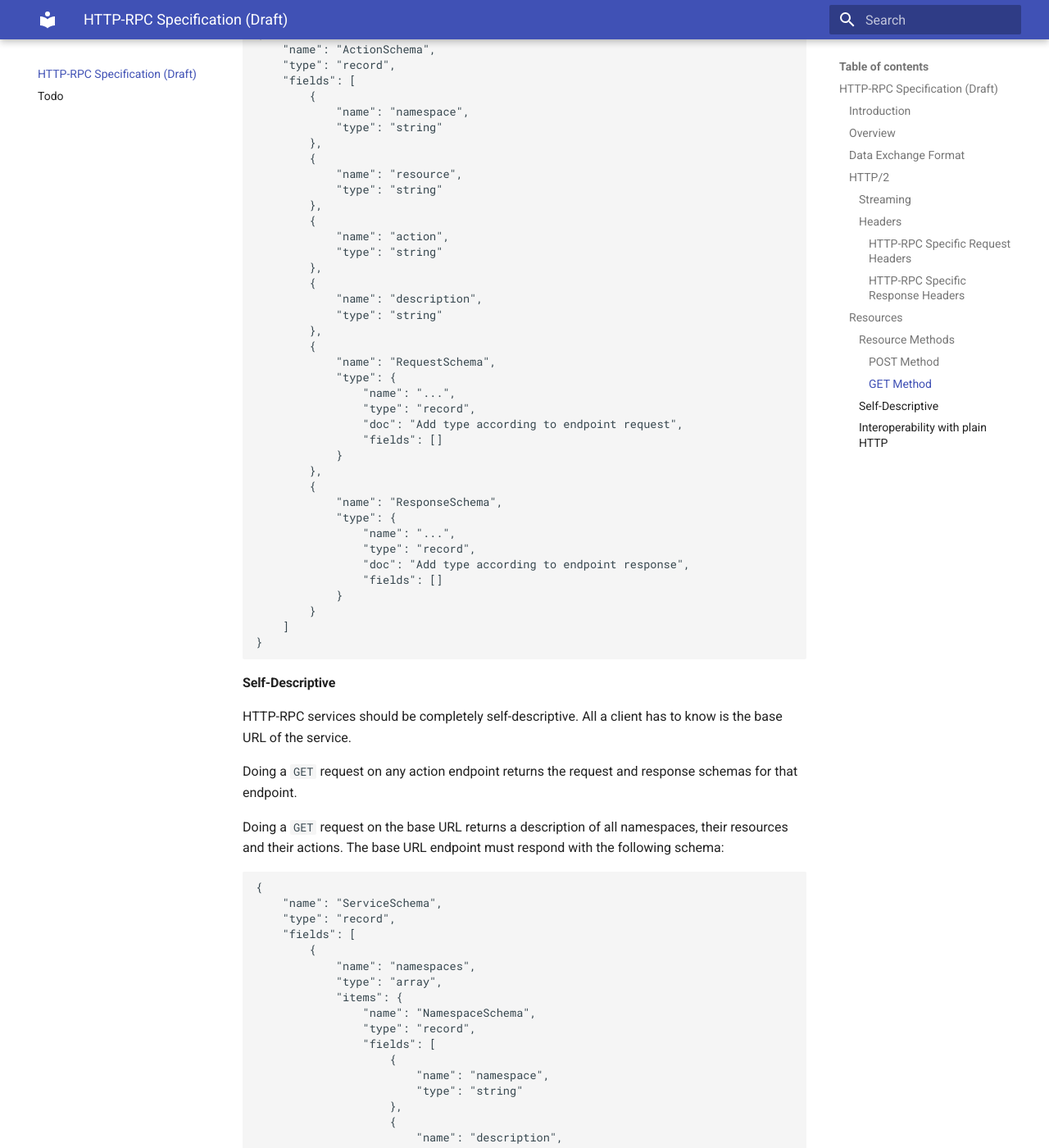
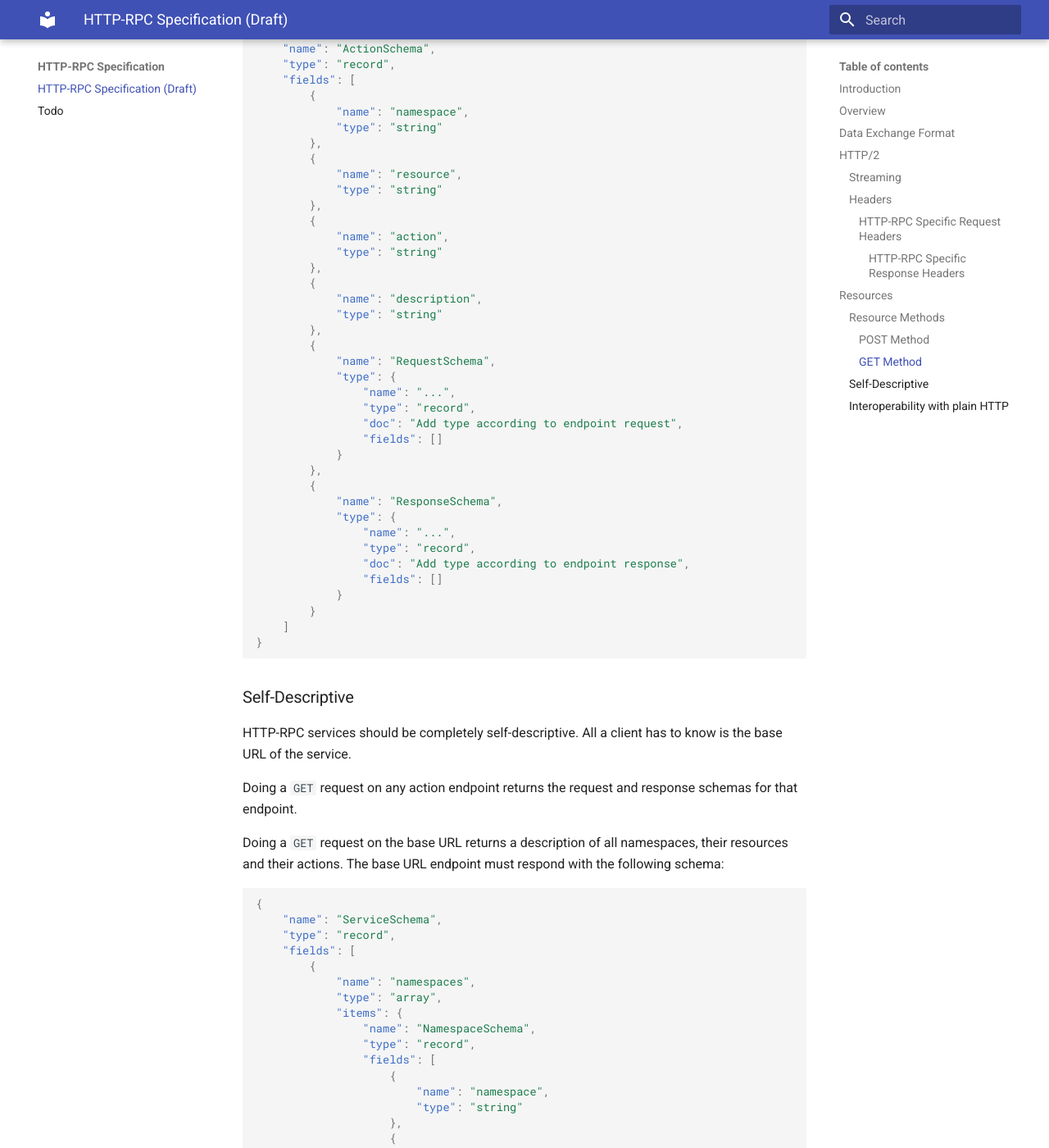
Before and after one commit to Panaetius/http-rpc-spec, an MkDocs documentation site: the page built from docs/index.md, in a window 1280 px wide and 1400 px high, scrolled down 4202 px. Shown: the whole window at 82% size. Built offline with MkDocs 1.6.1 and Material for MkDocs 9.7.7, drawn with Linux system fonts in a browser that asks for light colours; some of the changed text lies outside the part shown.

Commit message:
switch to mkdocs

````diff
--- a/docs/index.md
+++ b/docs/index.md
@@ -1,18 +1,13 @@
 ---
 title: HTTP-RPC Specification (Draft)
 ---
-
-## HTTP-RPC Specification (Draft)
-
-* toc
-{:toc}
-### Introduction
+## Introduction
 
 This is the specification for HTTP-RPC, an architectural style for modeling web services in a flexible, scalable, portable, simple and realiable way. HTTP-RPC is easy for humans to understand and develop and easy for machines to parse and interact with. Its aim is to capture and formalize approaches to web services commonly encountered in the wild and that web services organically tend to evolve towards over time, but in a structured and maintainable way.
 
 At its core, HTTP-RPC defines how endpoints should be structured and how to interact with them and with each other, how errors should be handled, how data exchange happens and how this get documented.
 
-### Overview
+## Overview
 
 HTTP-RPC is a standard for creating resource-oriented service endpoints that
 support RPC style interaction. It defines how these endpoints should be
@@ -24,22 +19,22 @@
 implementations to stay as homogeneous as possible, improving portability over
 existing RPC approaches.
 
-### Data Exchange Format
+## Data Exchange Format
 
 HTTP-RPC uses [Avro](https://avro.apache.org/) as its data exchange format. Avro itself already defines ways of RPC communication, but HTTP-RPC aims to fit the context of modern service-oriented architectures better than a single-point RPC service like Avros can. It also tries to cover use-cases that are left unspecified in an RPC specification like Avro.
 
 Avro is used as the data exchange format because it fully supports plain JSON, allowing developers to use existing tools and knowledge, but also supports its heavily optimized binary format that can greatly improve performance and reduce bandwidth. It's support for type safety, schemas and schema evolution also adresses many issues that can be seen in modern webservices, making it a great fit for the purposes of HTTP-RPC.
 
 
-### HTTP/2
+## HTTP/2
 
 All HTTP-RPC servers must support HTTP/2. This allows a single connection to be used for all requests, in parallel, due to HTTP/2 multiplexing as well as allowing binary data to be sent or streamed more efficiently. HTTP/1.1 can be offered as a fallback if a client doesn't support HTTP/2, but is not strictly required.
 
-#### Streaming
+### Streaming
 
 In addition to normal request-response  communication, HTTP-RPC also supports streaming of requests/responses using HTTP/2 streams. Request streams, response streams and bidirectional streaming are supported.
 
-#### Headers
+### Headers
 
 Most HTTP Request headers should work as normal with HTTP-RPC. Headers starting with `http-rpc-` are reserved for future use by the protocol.
 
@@ -47,7 +42,7 @@
 
 Similarily, HTTP Response headers should also work as expected.
 
-##### HTTP-RPC Specific Request Headers
+#### HTTP-RPC Specific Request Headers
 
 - **http-rpc-timeout**: Timeout for the request, after which the server must cancel it and return an error response. Positive integer followed by a unit, e.g. `15s`. Allowed units are `H`(hour), `M`(minute), `s`(second), `m`(millisecond).
 - **http-rpc-compression**: Compression to use in the response, defaults to `none`. Possible values are `none`(No Compression), `gzip` (GZip compression), `zstd` (ZStandard compression), `snappy` (snappy compression). Custom compressions can also be added and supported by implementations.
@@ -56,11 +51,11 @@
 
 - **http-rpc-compression**: Compression used in the response. Possible values are `none`(No Compression), `gzip` (GZip compression), `zstd` (ZStandard compression), `snappy` (snappy compression). Custom compressions can also be added and supported by implementations.
 
-### Resources
+## Resources
 
 HTTP-RPC uses normal URL endpoints, with paths that follow the schema
 
-![URl schema](/assets/img/url-schema.svg){:class="img-responsive"}
+![URl schema](/assets/img/url-schema.svg)
 
 for example `https://example.com/billing/invoice.send`.
 
@@ -72,11 +67,11 @@
 
 `namespace`, `resource` and `action` are limited to lower-case alphanumeric characters and `_` and must start with an alphanumeric character (`[a-z][a-z0-9_]+`).
 
-#### Resource Methods
+### Resource Methods
 
 HTTP-RPC endpoints must support the `GET` and `POST` request methods.
 
-##### POST Method
+#### POST Method
 
 All requests for interacting with resources have to be done through the `POST` HTTP method.
 
@@ -129,6 +124,16 @@
     ]
 }
 ```
+
+1. All response schemas are of type `Response`
+2. The result of a request, if everything went well
+3. Name this type to whatever type your request returns and fill in the schema with the relevant fields
+4. The doc string is mandatory and is used to describe the endpoint functionality in human readable form
+5. The error field can be empty, if everything worked or contain an error record if something failed in the application code
+6. All errors must follow the error schema
+7. The error identifier should be an alphanumeric string that allows handling the error by code
+8. The description contains human readable text about the error, why it happened and how it could be fixed, if possible
+9. this field allows sending additional context for the error, such as stacktraces, translations of the error message or further context
 
 The type in `result` is a placeholder to be substituted with your actual response type.
 
@@ -142,7 +147,7 @@
 
 `additionalInformation` can be filled freely with more context about an error, such as stack traces or translated error messages.
 
-##### GET Method
+#### GET Method
 
 A `GET` request must return the Avro schema for the endpoint, with the schema outlined in the section [Self-Descriptive](#self-descriptive). This allows clients to get all necessary information about the resource and its action dynamically and can also be used to verify responses from the service.
 
@@ -191,7 +196,7 @@
 }
 ```
 
-#### Self-Descriptive
+### Self-Descriptive
 
 HTTP-RPC services should be completely self-descriptive. All a client has to know is the base URL of the service.
 
@@ -250,7 +255,7 @@
 ```
 
 
-#### Interoperability with plain HTTP
+### Interoperability with plain HTTP
 
 Sometimes it might be neccessary to break with convention and have different content types and endpoints that don't follow the HTTP-RPC schema. For instance, client libraries that use `Content-Type: multipart/form-data` to upload files or endpoints that serve files directly using their respective MIME type. Ideally, these types of requests should still use HTTP-RPC and send data as binary in the Request/Response bodies and use of the interoperability feature is discouraged.
 
--- a/mkdocs.yml
+++ b/mkdocs.yml
@@ -3,3 +3,21 @@
     - 'todo.md'
 theme:
   name: material
+  features:
+    - content.code.annotate
+
+site_name: HTTP-RPC Specification
+markdown_extensions:
+  - pymdownx.highlight:
+      anchor_linenums: true
+  - pymdownx.inlinehilite
+  - pymdownx.snippets
+  - pymdownx.superfences
+  - def_list
+  - pymdownx.tasklist:
+      custom_checkbox: true
+  - pymdownx.superfences:
+      custom_fences:
+        - name: mermaid
+          class: mermaid
+          format: !!python/name:pymdownx.superfences.fence_code_format
--- /dev/null
+++ b/requirements.txt
@@ -0,0 +1,2 @@
+mkdocs==1.3.1
+mkdocs-material==8.3.9
````
Also changed, not shown: other parts of docs/index.md (+9 -9 lines), 1 other file.
